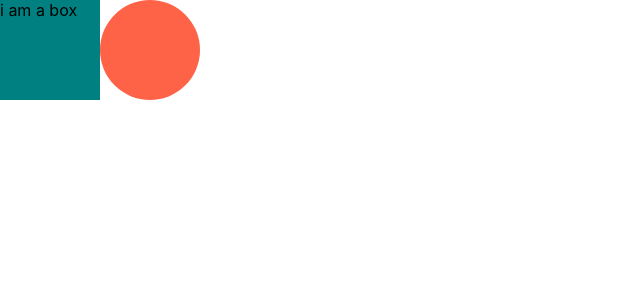
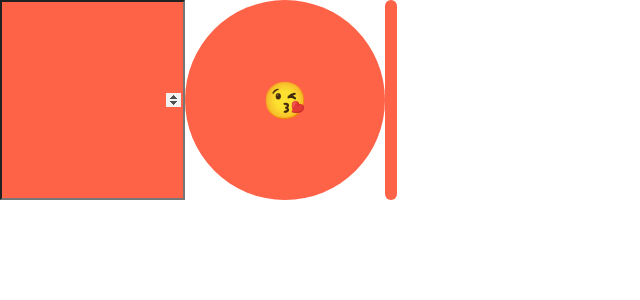
Before and after one commit to yangddu/Learn-React, a React (Create React App) app: page / in a window 1280 px wide. Shown: the top 300 px of the page, without its empty margins (0-640 px from the left). Built offline with nearby package versions, Linux system fonts and the light colour scheme.

Commit message:
add: styled

```diff
--- a/src/App.js
+++ b/src/App.js
@@ -1,10 +1,13 @@
-import styled from "styled-components";
+import styled, { keyframes } from "styled-components";
 
 function App() {
   return (
-    <Wrapper>
-      <Box bgColor="teal">i am a box</Box>
-      <Circle bgColor="tomato"></Circle>
+    <Wrapper as="header">
+      <Input />
+      <Box>
+        <Emoji as="p">😘</Emoji>
+      </Box>
+      <Btn></Btn>
     </Wrapper>
   );
 }
@@ -15,12 +18,58 @@ const Wrapper = styled.div`
   display: flex;
 `;
 
-const Box = styled.div`
-  background-color: ${(props) => props.bgColor};
-  width: 100px;
-  height: 100px;
+const Btn = styled.button`
+  color: white;
+  background-color: tomato;
+  border-radius: 15px;
+  border: none;
 `;
 
-const Circle = styled(Box)`
-  border-radius: 50px;
+const Input = styled.input.attrs({
+  type: "number",
+  maxlength: 1
+})`
+  background-color: tomato;
 `;
+
+const rotateAnimation = keyframes`
+  0% {
+    transform: rotate(0deg);
+    border-radius: 0px;
+  }
+
+  50% {
+    /* transform: rotate(360deg); */
+    border-radius: 100px;
+  }
+  100% {
+    transform: rotate(0deg);
+    border-radius: 0px;
+  }
+`;
+
+const Emoji = styled.span`
+  font-size: 36px;
+
+  &:hover {
+    font-size: 98px;
+  }
+`;
+
+const Box = styled.div`
+  height: 200px;
+  width: 200px;
+  background-color: tomato;
+  animation: ${rotateAnimation} 1s linear infinite;
+  display: flex;
+  justify-content: center;
+  align-items: center;
+
+
+    ${Emoji} {
+      &:hover {
+        font-size: 98px;
+      }
+    }
+  }
+`;
```
